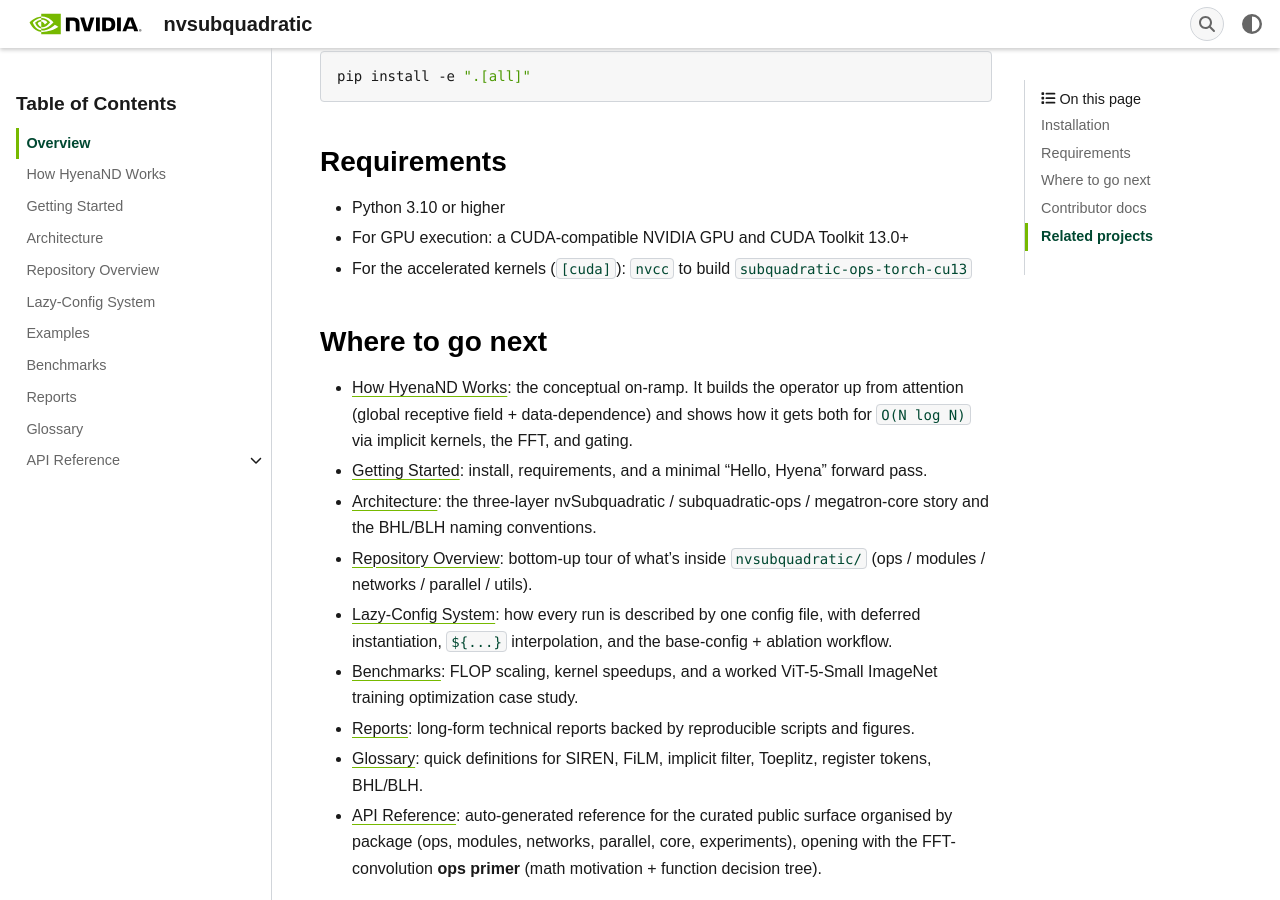
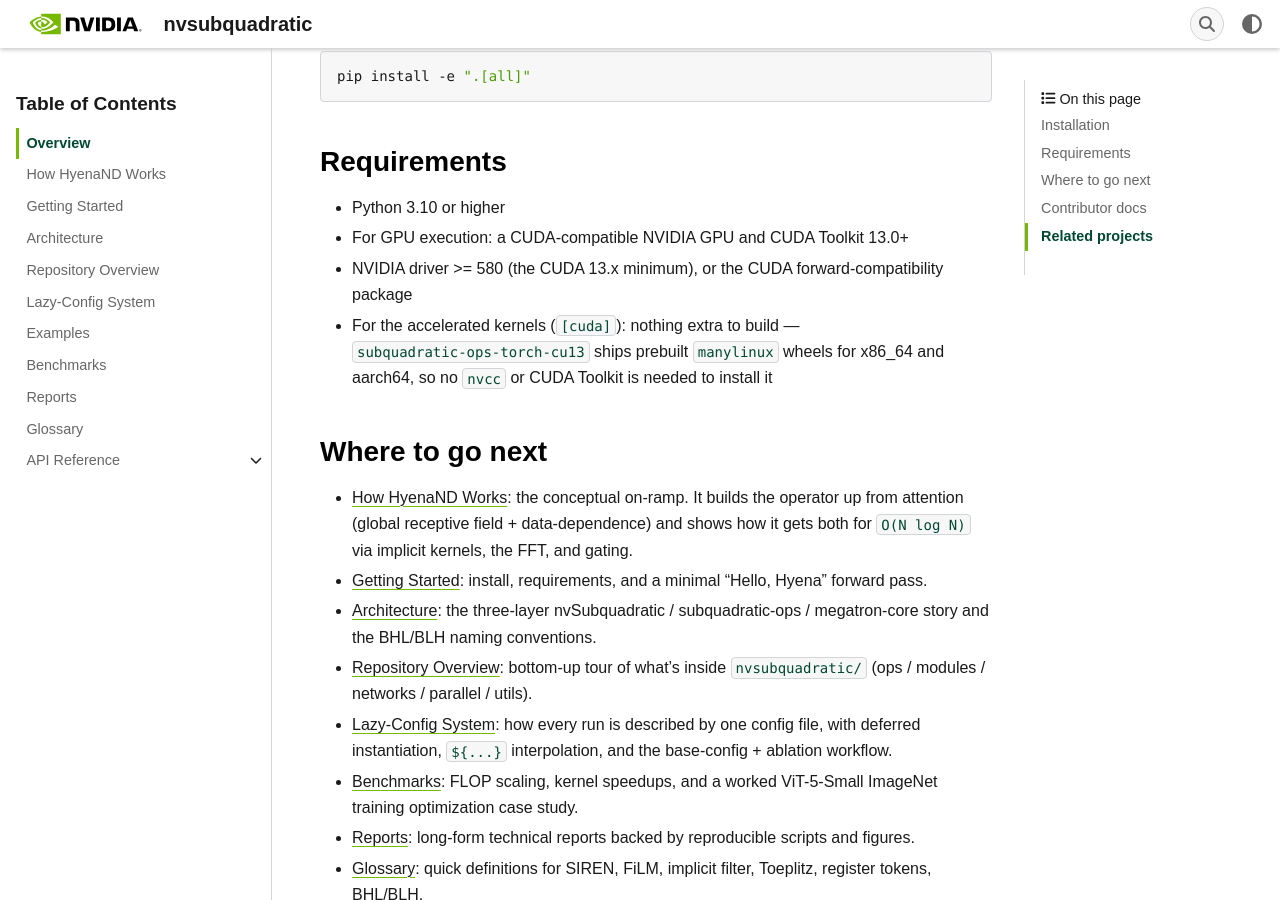
Before and after one commit to NVIDIA-BioNeMo/nvSubquadratic, a Sphinx documentation site: the page built from docs/index.rst, in a window 1280 px wide and 900 px high, scrolled down 1659 px. Built offline with Sphinx 7.4.7, drawn with Linux system fonts in a browser that asks for light colours; some web fonts are replaced.

Commit message:
docs(release): finish the cu12->cu13 sweep and document the CUDA 13 host requirements
Three things this release got wrong that become immutable once 0.2.0 is on PyPI.

The [quack] extra was missed by the cu12->cu13 sweep. pyproject.toml's `cuda`
and `dali` extras were retargeted at CUDA 13, but `quack = ["quack-kernels"]`
still resolved nvidia-cutlass-dsl's CUDA 12 runtime libraries — libs-cu12 is an
unconditional dependency, so only the [cu13] extra adds libs-cu13. Now
`quack-kernels[cu13]`, with a note to install via pip rather than uv (quack's
README documents a uv ordering race on that path, NVIDIA/cutlass#3259).
nvsubquadratic/modules/mlp.py imports quack.linear for fused GEMM+activation, so
this path is more load-bearing than the RMSNorm-only framing suggested.

Upgrading a 0.1.1 GPU environment silently corrupts it. cu12 and cu13 both
install a top-level subquadratic_ops_torch/ package, and both DALI builds
install nvidia/, so `pip install -U` overwrites files without removing the old
distribution and a later uninstall of either breaks the other. Adds a Notes
block with the uninstall-first sequence. Also records that a plain
`pip install nvsubquadratic[cuda]` resolves from public PyPI unaided — torch
2.14.0 there is already a CUDA 13.0 build — so the cu130 index is only needed
when compiling Apex/mamba against a specific torch.

The NVIDIA driver >= 580 floor was documented only in a Dockerfile comment.
A host on a 12.x-era driver fails at runtime with no documented cause. Added to
the requirements lists in README.md, docs/getting_started.md and docs/index.rst.

While in docs/index.rst, dropped the claim that [cuda] needs nvcc to build:
subquadratic-ops-torch-cu13 0.3.0 ships prebuilt manylinux wheels for x86_64 and
aarch64, so nothing is compiled at install time.

Not touched: the "3-4x faster" claims in README/CHANGELOG/docs/ckconv_nd, which
have no reproducing benchmark in the tree. Tracked separately.

pre-commit clean; 14 version pins consistent; sphinx -W --keep-going green.

Co-Authored-By: Claude Opus 5 (1M context) <noreply@anthropic.com>

```diff
--- a/docs/index.rst
+++ b/docs/index.rst
@@ -123,7 +123,10 @@ Requirements
 
 - Python 3.10 or higher
 - For GPU execution: a CUDA-compatible NVIDIA GPU and CUDA Toolkit 13.0+
-- For the accelerated kernels (``[cuda]``): ``nvcc`` to build ``subquadratic-ops-torch-cu13``
+- NVIDIA driver >= 580 (the CUDA 13.x minimum), or the CUDA forward-compatibility package
+- For the accelerated kernels (``[cuda]``): nothing extra to build —
+  ``subquadratic-ops-torch-cu13`` ships prebuilt ``manylinux`` wheels for
+  x86_64 and aarch64, so no ``nvcc`` or CUDA Toolkit is needed to install it
 
 Where to go next
 ----------------
```
Also changed, not shown: CHANGELOG.md (+29 -0 lines), README.md (+1 -0 lines), docs/getting_started.md (+1 -0 lines), pyproject.toml (+7 -3 lines).
